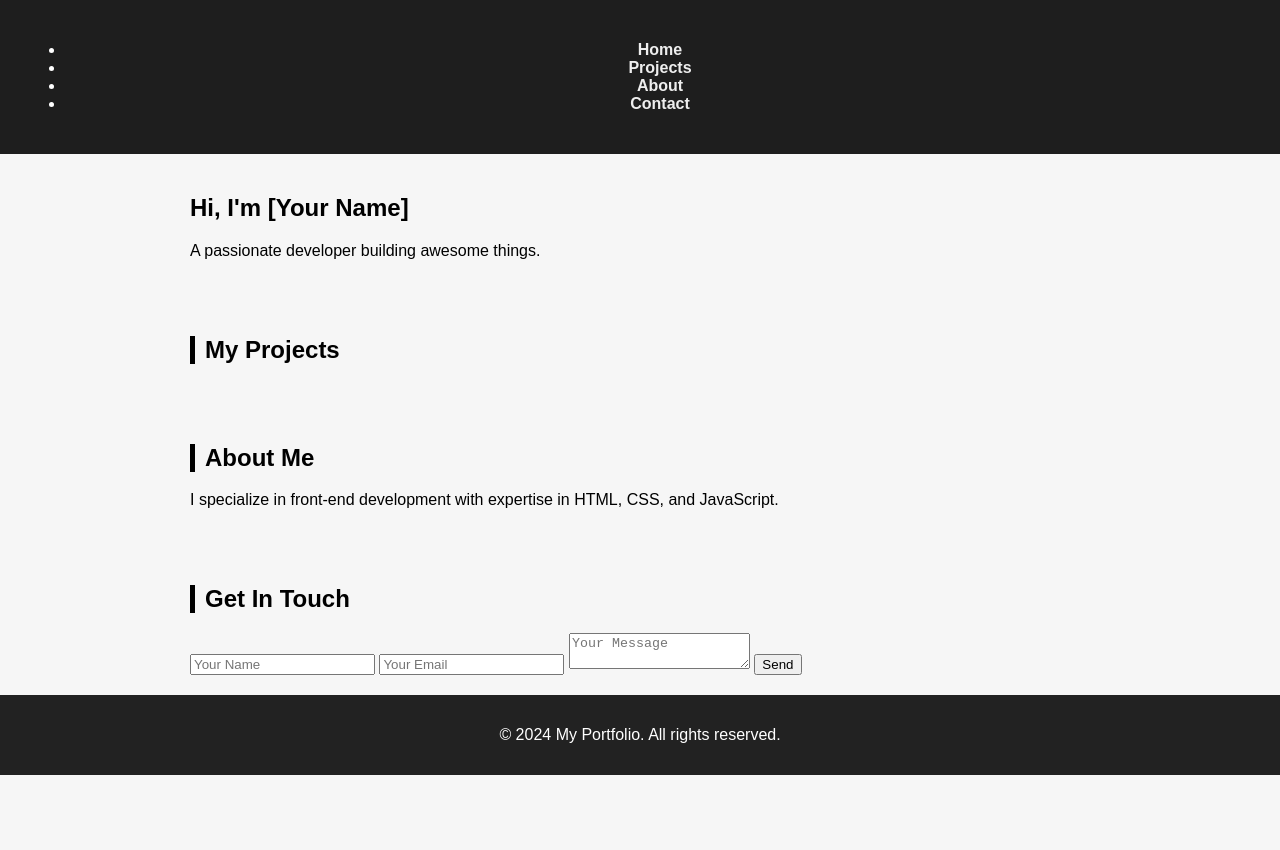
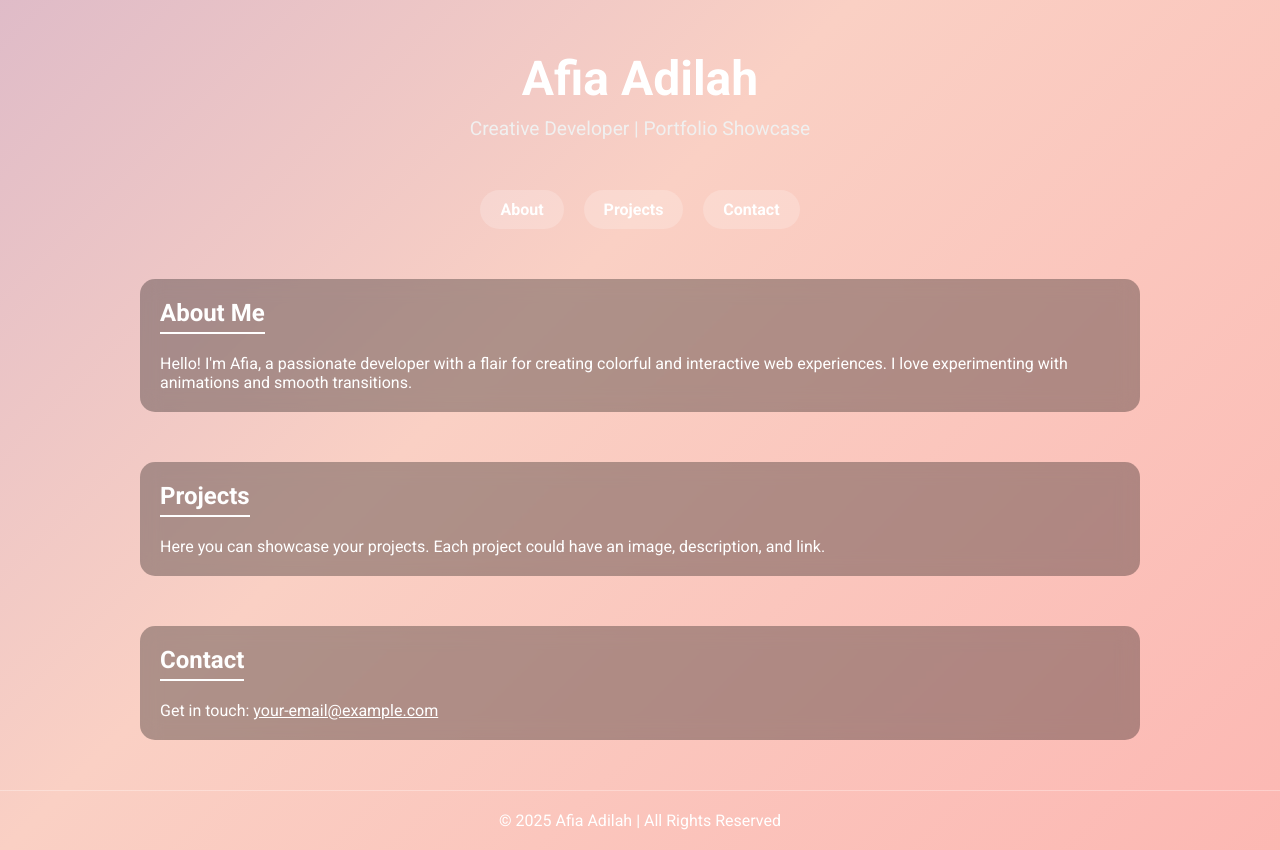
Before and after one commit to Afia246/afia_resume, a plain HTML site: page index.html in a window 1280 px wide. Before the commit the page ends 800 px from the top, so only its background shows below. Drawn offline with Linux system fonts and the light colour scheme; files that its build step writes are made by us from their sources.

Commit message:
Update index.html

```diff
--- a/index.html
+++ b/index.html
@@ -3,54 +3,142 @@
 <head>
     <meta charset="UTF-8">
     <meta name="viewport" content="width=device-width, initial-scale=1.0">
-    <title>My Portfolio</title>
-    <link rel="stylesheet" href="styles/style.css">
+    <title>Afia's Portfolio</title>
+    <link href="https://fonts.googleapis.com/css2?family=Roboto:wght@400;700&display=swap" rel="stylesheet">
+    <style>
+        /* Basic Reset */
+        * {
+            margin: 0;
+            padding: 0;
+            box-sizing: border-box;
+            font-family: 'Roboto', sans-serif;
+        }
+
+        body {
+            background: linear-gradient(-45deg, #ff9a9e, #fad0c4, #a18cd1, #fbc2eb);
+            background-size: 400% 400%;
+            animation: gradientBG 15s ease infinite;
+            color: #fff;
+            min-height: 100vh;
+            transition: background 1s ease;
+        }
+
+        @keyframes gradientBG {
+            0% {background-position: 0% 50%;}
+            50% {background-position: 100% 50%;}
+            100% {background-position: 0% 50%;}
+        }
+
+        header {
+            text-align: center;
+            padding: 50px 20px;
+        }
+
+        header h1 {
+            font-size: 3rem;
+            margin-bottom: 10px;
+            animation: fadeIn 2s ease forwards;
+        }
+
+        header p {
+            font-size: 1.2rem;
+            color: #f0f0f0;
+            animation: fadeIn 3s ease forwards;
+        }
+
+        @keyframes fadeIn {
+            0% {opacity: 0; transform: translateY(-20px);}
+            100% {opacity: 1; transform: translateY(0);}
+        }
+
+        nav {
+            display: flex;
+            justify-content: center;
+            gap: 20px;
+            margin-bottom: 50px;
+        }
+
+        nav a {
+            text-decoration: none;
+            color: #fff;
+            font-weight: bold;
+            padding: 10px 20px;
+            border-radius: 25px;
+            background: rgba(255,255,255,0.2);
+            transition: 0.3s;
+        }
+
+        nav a:hover {
+            background: rgba(255,255,255,0.4);
+            transform: scale(1.1);
+        }
+
+        section {
+            max-width: 1000px;
+            margin: 50px auto;
+            padding: 20px;
+            background: rgba(0,0,0,0.3);
+            border-radius: 15px;
+            backdrop-filter: blur(10px);
+            transition: transform 0.5s ease, background 0.5s ease;
+        }
+
+        section:hover {
+            transform: translateY(-10px);
+            background: rgba(0,0,0,0.5);
+        }
+
+        section h2 {
+            margin-bottom: 20px;
+            border-bottom: 2px solid #fff;
+            display: inline-block;
+            padding-bottom: 5px;
+        }
+
+        footer {
+            text-align: center;
+            padding: 20px;
+            margin-top: 50px;
+            border-top: 1px solid rgba(255,255,255,0.3);
+        }
+
+        /* Smooth scrolling */
+        html {
+            scroll-behavior: smooth;
+        }
+    </style>
 </head>
 <body>
+
     <header>
-        <nav>
-            <ul>
-                <li><a href="#home">Home</a></li>
-                <li><a href="#projects">Projects</a></li>
-                <li><a href="#about">About</a></li>
-                <li><a href="#contact">Contact</a></li>
-            </ul>
-        </nav>
+        <h1>Afia Adilah</h1>
+        <p>Creative Developer | Portfolio Showcase</p>
     </header>
 
-    <main>
-        <section id="home">
-            <h1>Hi, I'm [Your Name]</h1>
-            <p>A passionate developer building awesome things.</p>
-        </section>
+    <nav>
+        <a href="#about">About</a>
+        <a href="#projects">Projects</a>
+        <a href="#contact">Contact</a>
+    </nav>
 
-        <section id="projects">
-            <h2>My Projects</h2>
-            <div class="project-grid">
-                <!-- Projects will be added here -->
-            </div>
-        </section>
+    <section id="about">
+        <h2>About Me</h2>
+        <p>Hello! I'm Afia, a passionate developer with a flair for creating colorful and interactive web experiences. I love experimenting with animations and smooth transitions.</p>
+    </section>
 
-        <section id="about">
-            <h2>About Me</h2>
-            <p>I specialize in front-end development with expertise in HTML, CSS, and JavaScript.</p>
-        </section>
+    <section id="projects">
+        <h2>Projects</h2>
+        <p>Here you can showcase your projects. Each project could have an image, description, and link.</p>
+    </section>
 
-        <section id="contact">
-            <h2>Get In Touch</h2>
-            <form>
-                <input type="text" placeholder="Your Name">
-                <input type="email" placeholder="Your Email">
-                <textarea placeholder="Your Message"></textarea>
-                <button type="submit">Send</button>
-            </form>
-        </section>
-    </main>
+    <section id="contact">
+        <h2>Contact</h2>
+        <p>Get in touch: <a href="mailto:your-email@example.com" style="color:#fff;text-decoration:underline;">your-email@example.com</a></p>
+    </section>
 
     <footer>
-        <p>&copy; 2024 My Portfolio. All rights reserved.</p>
+        &copy; 2025 Afia Adilah | All Rights Reserved
     </footer>
 
-    <script src="scripts/script.js"></script>
 </body>
 </html>
```
